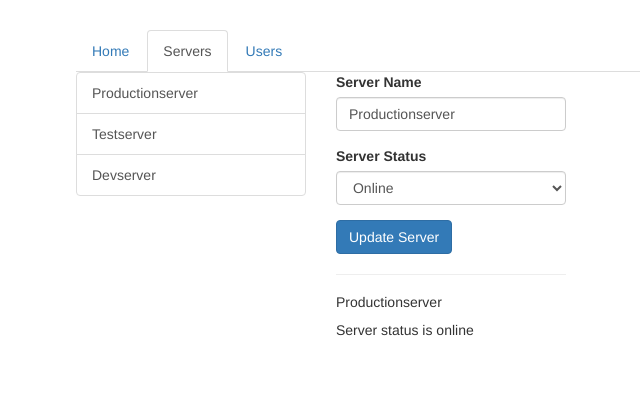
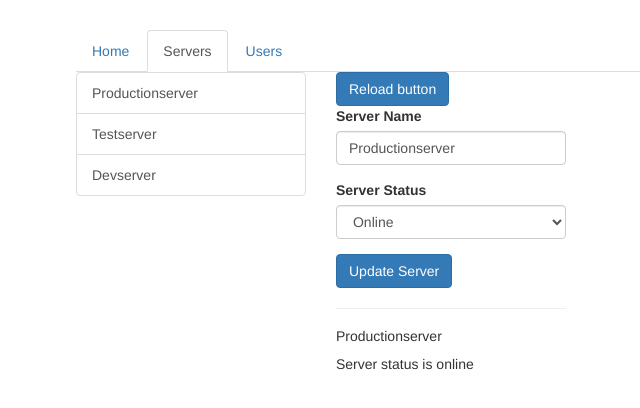
Before and after one commit to apoorva-shah/angular-pages-with-routing, an Angular app: page /servers in a window 1280 px wide. Shown: the top 408 px of the page, without its empty margins (189-829 px from the left). Built offline with nearby package versions, Linux system fonts and the light colour scheme.

Commit message:
Using relative path in programatical navigation

```diff
--- a/src/app/servers/servers.component.html
+++ b/src/app/servers/servers.component.html
@@ -10,6 +10,7 @@
     </div>
   </div>
   <div class="col-xs-12 col-sm-4">
+      <button class="btn btn-primary" (click)="onReload()">Reload button</button>
     <app-edit-server></app-edit-server>
     <hr>
     <app-server></app-server>
--- a/src/app/servers/servers.component.ts
+++ b/src/app/servers/servers.component.ts
@@ -1,5 +1,6 @@
 import { Component, OnInit } from '@angular/core';
 import { ServersService } from './servers.service';
+import { Router, ActivatedRoute } from '@angular/router';
 
 @Component({
   selector: 'app-servers',
@@ -9,10 +10,17 @@
 export class ServersComponent implements OnInit {
   private servers: {id: number, name: string, status: string}[] = [];
 
-  constructor(private serversService: ServersService) { }
+  constructor(private serversService: ServersService,
+             private router:Router,
+             private route:ActivatedRoute) {
+  }
 
   ngOnInit() {
     this.servers = this.serversService.getServers();
   }
 
+  onReload() {
+    //this.router.navigate(['servers'], {relativeTo: this.route});
+    this.router.navigate(['servers']);
+  }
 }
```
